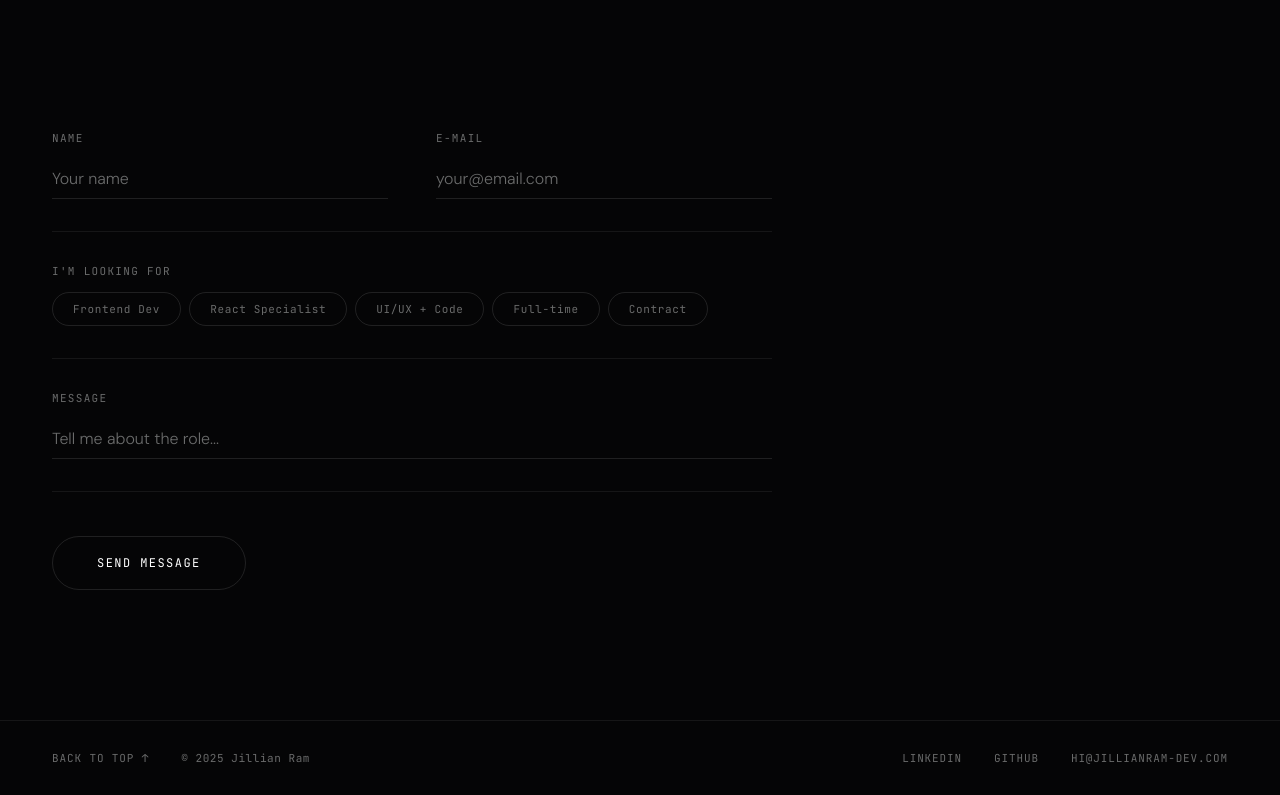
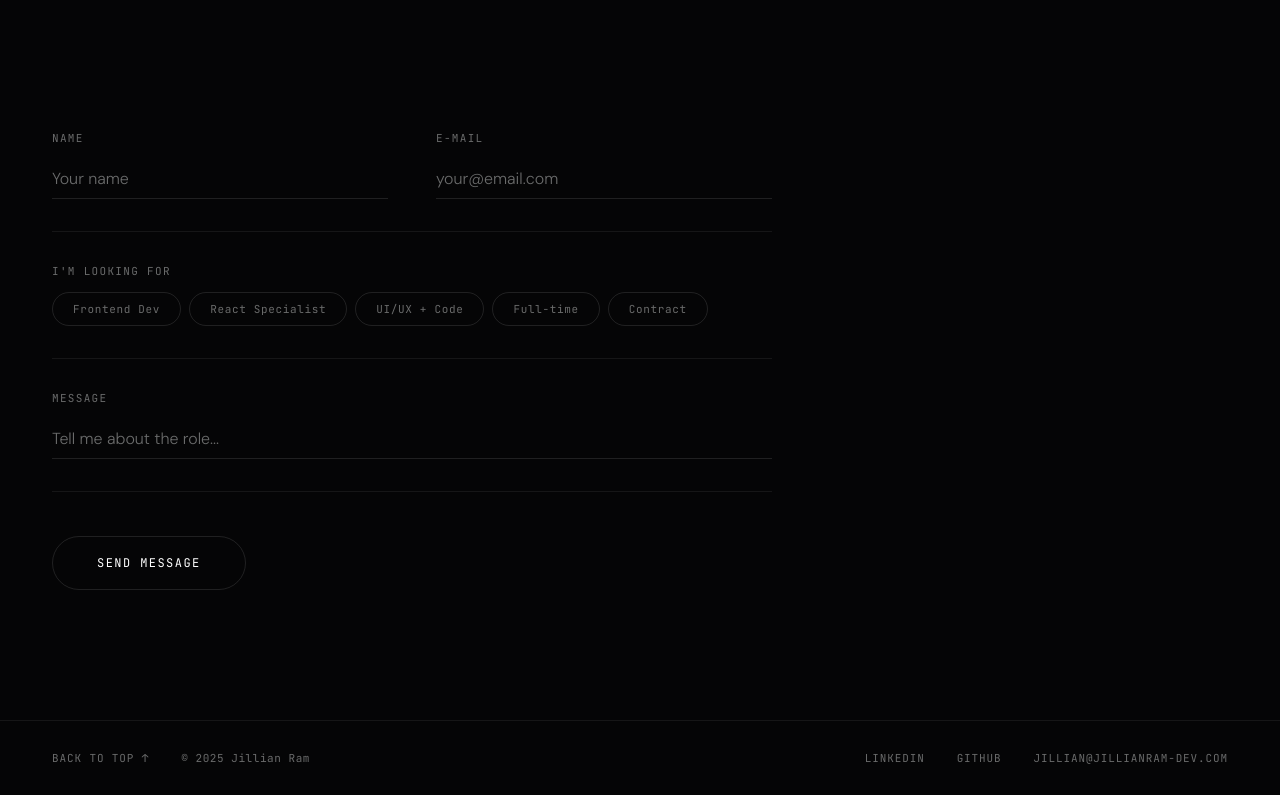
Before and after one commit to J-Jill/j-jill-portfolio, a React (Vite) app: page / in a window 1280 px wide. Shown: the part 6911-7706 px from the top of the page. Built offline with nearby package versions, Linux system fonts and the light colour scheme.

Commit message:
feat: include contact links

```diff
--- a/src/sections/Footer/Footer.tsx
+++ b/src/sections/Footer/Footer.tsx
@@ -15,21 +15,21 @@ export function Footer() {
 
       <div className={styles.right}>
         <a
-          href="https://linkedin.com/in/jillianram"
+          href="https://linkedin.com/in/jillian-ram"
           target="_blank"
           rel="noopener noreferrer"
           className={styles.link}>
           LinkedIn
         </a>
         <a
-          href="https://github.com/jillianram"
+          href="https://github.com/jillian-ram"
           target="_blank"
           rel="noopener noreferrer"
           className={styles.link}>
           GitHub
         </a>
-        <a href="mailto:hi@jillianram-dev.com" className={styles.link}>
-          hi@jillianram-dev.com
+        <a href="mailto:jillian@jillianram-dev.com" className={styles.link}>
+          jillian@jillianram-dev.com
         </a>
       </div>
     </footer>
```
